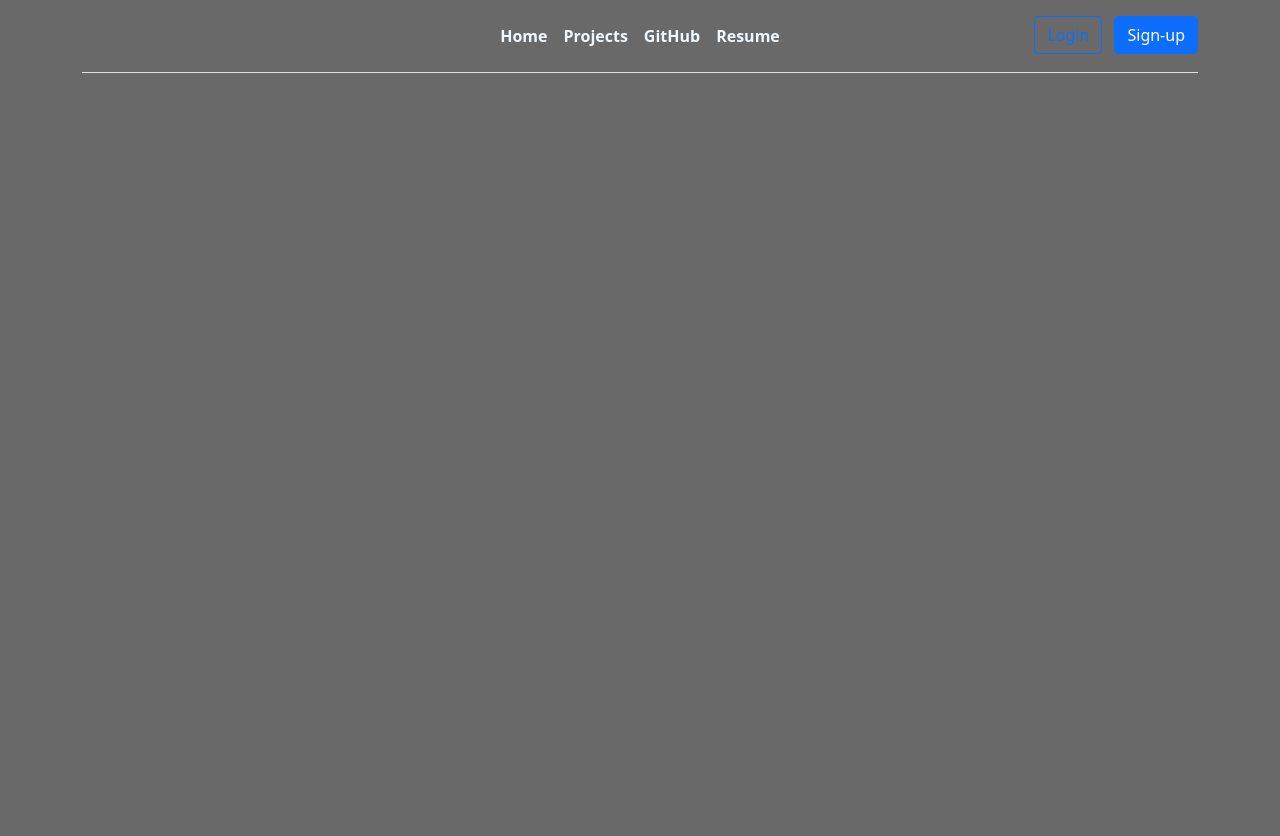
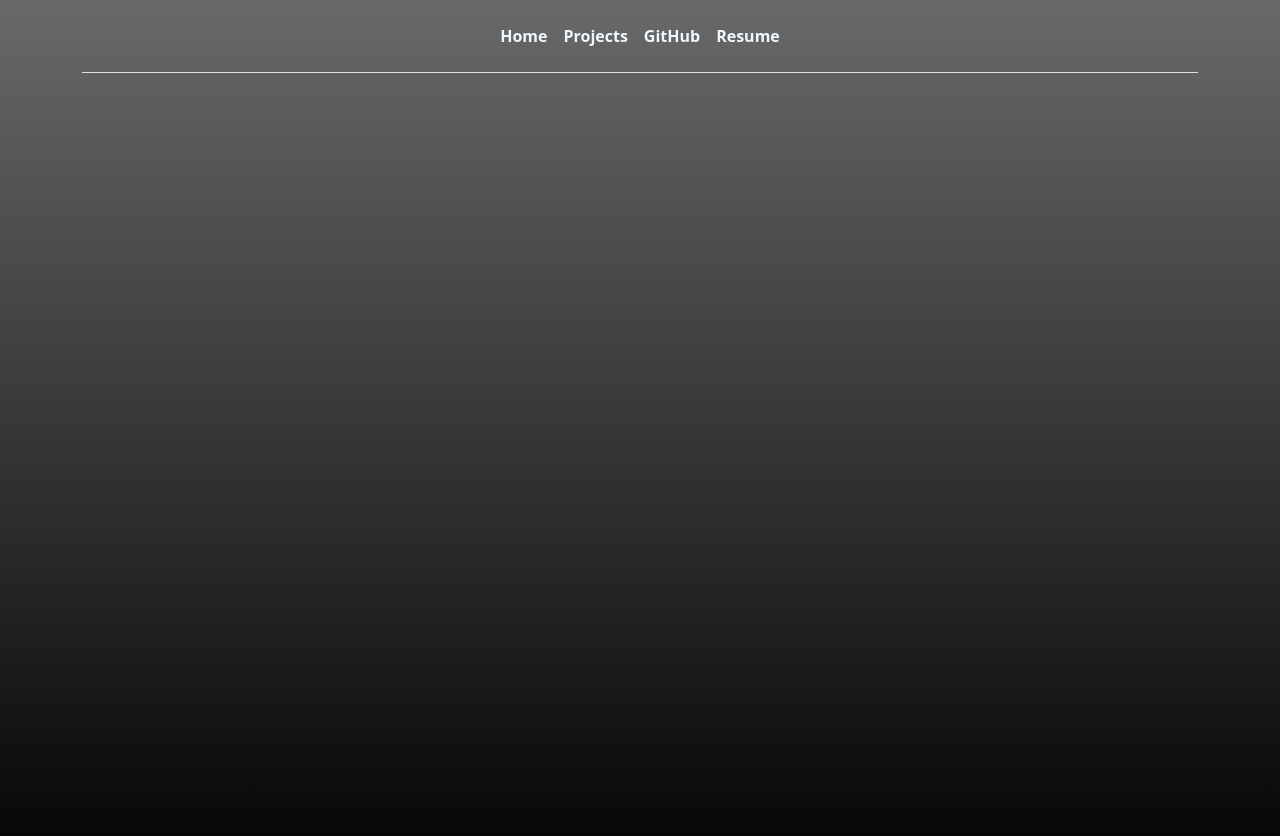
Before and after one commit to SLaczko/proj_website, a Jekyll site: the page built from index.html, in a window 1280 px wide. Shown: the top 836 px of the page. Built offline with Jekyll 4.4.1, drawn with Linux system fonts in a browser that asks for light colours.

Commit message:
Got rid of login/sign up buttons Added bg gradient!

```diff
--- a/Gemfile
+++ b/Gemfile
@@ -30,4 +30,8 @@ gem "wdm", "~> 0.1.1", :platforms => [:mingw, :x64_mingw, :mswin]
 
 gem "github-pages", "214", group: :jekyll_plugins
 
+# material design stuff
+# todo: use this to make a parallax bg
+gem "materialize-sass"
+
 gem "webrick", "~> 1.7"
--- a/_includes/header.html
+++ b/_includes/header.html
@@ -1,19 +1,10 @@
 <div class="container">
-    <header class="d-flex flex-wrap align-items-md-start justify-content-center justify-content-md-between py-3 mb-4 border-bottom">
-        <a href="/" class="d-flex align-items-start col-md-3 mb-2 mb-md-0 text-dark text-decoration-none">
-            <svg class="bi me-2" width="40" height="32"><use xlink:href="#bootstrap"></use></svg>
-        </a>
-
+    <header class="d-flex flex-wrap align-items-center justify-content-center py-3 mb-4 border-bottom">
         <ul class="nav col-md-auto mb-2 justify-content-center mb-md-0">
             <li><a href="/" class="nav-link px-2 link-secondary" style="color: aliceblue"><b>Home</b></a></li>
             <li><a href="projects.html" class="nav-link px-2 link-dark" style="color: aliceblue"><b>Projects</b></a></li>
             <li><a href="https://github.com/stevenlaczko" class="nav-link px-2 link-dark" style="color: aliceblue"><b>GitHub</b></a></li>
             <li><a href="../resume.html" class="nav-link px-2 link-dark" style="color: aliceblue"><b>Resume</b></a></li>
         </ul>
-
-        <div class="col-md-3 text-end">
-            <button type="button" class="btn btn-outline-primary me-2">Login</button>
-            <button type="button" class="btn btn-primary">Sign-up</button>
-        </div>
     </header>
 </div>
--- a/_layouts/default.html
+++ b/_layouts/default.html
@@ -8,7 +8,7 @@
 
     <link href="https://cdn.jsdelivr.net/npm/bootstrap@5.0.0-beta3/dist/css/bootstrap.min.css" rel="stylesheet" integrity="sha384-eOJMYsd53ii+scO/bJGFsiCZc+5NDVN2yr8+0RDqr0Ql0h+rP48ckxlpbzKgwra6" crossorigin="anonymous">
 </head>
-<body style="background-color: dimgray">
+<body style="background-image: linear-gradient(to bottom, dimgray, black)">
     {% include header.html %}
 
     {{ content }}
--- a/css/styles.css
+++ b/css/styles.css
@@ -1,3 +1,10 @@
+body {
+    height: 100%;
+    margin: 0;
+    background-repeat: no-repeat;
+    background-attachment: fixed;
+}
+
 .project-card {
     text-align: left;
     margin: 2rem auto;
```
Also changed, not shown: Gemfile.lock, index.html (line endings or trailing spaces), 2 other files.
